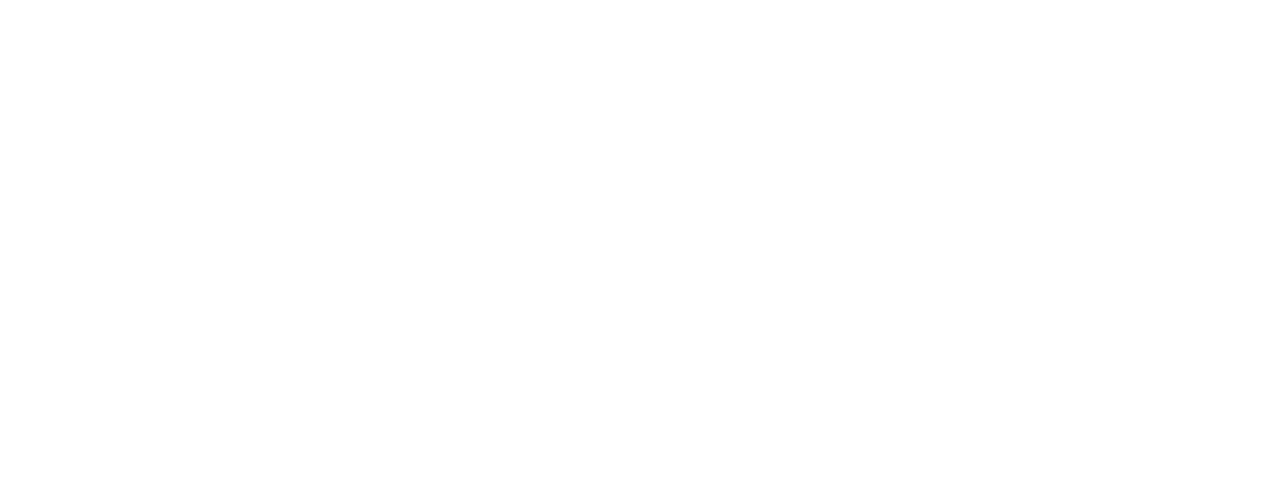
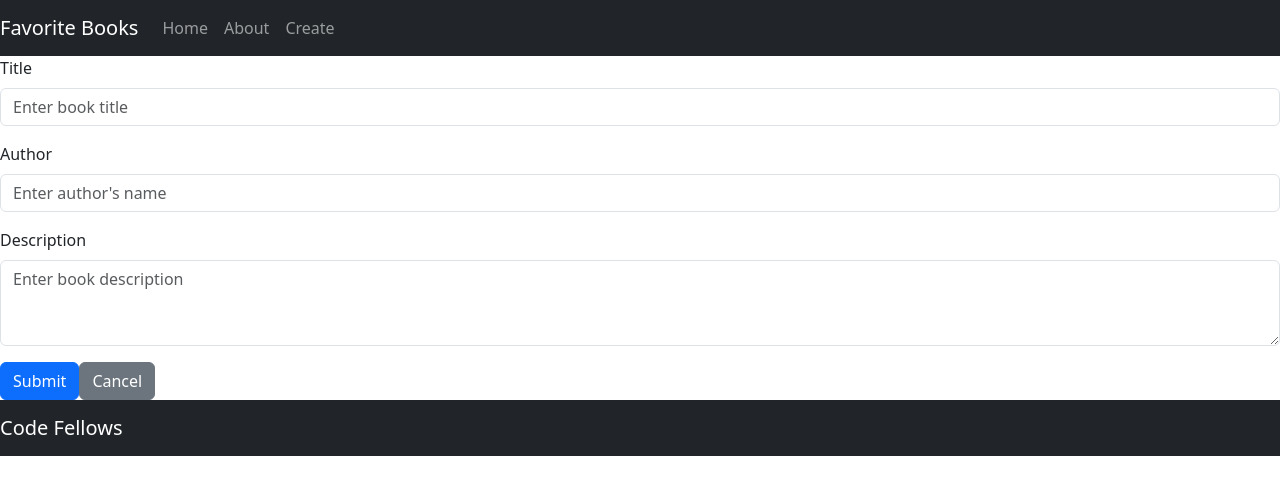
Before and after one commit to HighMid/can-of-books-frontend, a React (Vite) app: page /createform in a window 1280 px wide. Before the commit this address had no page. Shown: the top 494 px of the page. Built offline with nearby package versions, Linux system fonts and the light colour scheme.

Commit message:
Updated BookList, Modal, WIP renderList

```diff
--- a/package.json
+++ b/package.json
@@ -10,6 +10,7 @@
     "preview": "vite preview"
   },
   "dependencies": {
+    "axios": "^1.6.2",
     "bootstrap": "^5.3.1",
     "react": "^18.2.0",
     "react-bootstrap": "^2.9.1",
--- a/src/About.jsx
+++ b/src/About.jsx
@@ -20,8 +20,8 @@ function About() {
   return(
     <div>
       <h2>About The Devs</h2>
-      {developers.map((dev, index) => (
-        <div key={index}>
+      {developers.map(dev => (
+          <div key={dev.devName}>
           <h3>{dev.devName}</h3>
           <p>{dev.role}</p>
           <p>{dev.bio}</p>
--- a/src/App.jsx
+++ b/src/App.jsx
@@ -3,6 +3,7 @@ import Header from './Header';
 import Footer from './Footer';
 import BestBooks from './BestBooks';
 import About from './About';
+import CreateForm from './CreateForm';
 import 'bootstrap/dist/css/bootstrap.min.css';
 import {
   BrowserRouter as Router,
@@ -17,9 +18,12 @@ function App(){
       <Routes>
         <Route path="/" element={<><Header /><BestBooks /><Footer /></>}/>
         <Route path="/about" element={<><Header /><About /><Footer /></>}/>
+        <Route path="/createform" element={<><Header /><CreateForm /><Footer /></>}/>
       </Routes>
     </Router>
   );
 }
 
+
+
 export default App;
--- a/src/BestBooks.jsx
+++ b/src/BestBooks.jsx
@@ -1,31 +1,70 @@
 import Carousel from 'react-bootstrap/Carousel';
-import {useEffect, useState} from 'react';
-
+import { useEffect, useState } from 'react';
+import axios from 'axios';
+import BookFormModal from './BookFormModal';
+import BookList from './BookList';
 
 function BestBooks() {
 
   const [books, setBooks] = useState([]);
+  const [showModal, setShowModal] = useState(false);
+  const [currentBook, setCurrentBook] = useState(null);
 
-  useEffect(()=>{
-    fetch('/books')
-    .then(response => response.json())
-    .then(data => setBooks(data))
-    .catch(error => console.error('Error:', error));
+  const API = import.meta.env.VITE_SERVER
+
+  useEffect(() => {
+    fetchBooks();
   }, []);
 
+  async function fetchBooks() {
+    try {
+      const response = await axios.get("https://can-of-books-backend-cdrn.onrender.com/books");
+      setBooks(response.data);
+      console.log(response.data);
+    } catch (error) {
+      console.error('Error fetching books:', error);
+    }
+  }
 
-  /* TODO: Make a GET request to your API to fetch all the books from the database  */
+  const deleteBook = (bookId) => {
+    axios.delete(`/books/${bookId}`)
+      .then(() => {
+        setBooks(prevBooks => prevBooks.filter(book => book.id !== bookId));
+      })
+      .catch(error => console.error('Error deleting book:', error));
+  };
 
+  const handleAddBook = () => {
+    setCurrentBook(null);
+    setShowModal(true);
+  };
 
+  const handleEditBook = (book) => {
+    setCurrentBook(book);
+    setShowModal(true);
+  };
+
+  const handleDeleteBook = async (bookId) => {
+    try {
+      console.log(bookId);
+      await axios.delete(`https://can-of-books-backend-cdrn.onrender.com/books/${bookId}`);
+      setBooks(books.filter(book => book._id !== bookId));
+    } catch (error) {
+      console.error('Error deleting book:', error);
+    }
+  };
+
+  // TODO: Request Book data from API
 
   return (
-      <>
+    <div>
       <h2>My Essential Lifelong Learning & Formation Shelf</h2>
-
+      <button onClick={() => setShowModal(true)}>Add Book</button>
+      {showModal && <BookFormModal setShowModal={setShowModal} setBooks={setBooks} />}
       {books.length > 0 ? (
         <Carousel>
           {books.map(book => (
-              <Carousel.Item key={book.id}>
+            <Carousel.Item key={book._id}>
               <img
                 className="d-block w-100"
                 src={book.imageUrl}
@@ -34,6 +73,7 @@ function BestBooks() {
               <Carousel.Caption>
                 <h3>{book.title}</h3>
                 <p>{book.description}</p>
+                <button onClick={() => deleteBook(book.id)}>Delete</button>
               </Carousel.Caption>
             </Carousel.Item>
           ))}
@@ -41,7 +81,8 @@ function BestBooks() {
       ) : (
         <h3>No Books Found :(</h3>
       )}
-      </>
+      <BookList books={books} onDelete={handleDeleteBook} onEdit={handleEditBook} />
+    </div>
   );
 }
 
--- /dev/null
+++ b/src/BookFormModal.jsx
@@ -0,0 +1,67 @@
+import React, { useState } from 'react';
+import Modal from 'react-bootstrap/Modal';
+import Button from 'react-bootstrap/Button';
+import Form from 'react-bootstrap/Form';
+import axios from 'axios';
+
+function BookFormModal({ show, setShowModal, setBooks, currentBook }) {
+  const [formData, setFormData] = useState(currentBook || {});
+  const [errorMessage, setErrorMessage] = useState('');
+
+  const handleSubmit = async (event) => {
+    event.preventDefault();
+    try {
+      const response = currentBook
+        ? await axios.patch(`/books/${currentBook.id}`, formData)
+        : await axios.post('/books', formData);
+
+      setBooks(prevBooks => currentBook
+        ? prevBooks.map(book => book.id === currentBook.id ? response.data : book)
+        : [...prevBooks, response.data]
+      );
+
+      setShowModal(false);
+    } catch (error) {
+      setErrorMessage('Failed to process request. Please try again.');
+    }
+  };
+
+  const handleChange = (event) => {
+    setFormData({ ...formData, [event.target.name]: event.target.value });
+  };
+
+  const handleClose = () => {
+    setShowModal(false);
+    setErrorMessage('');
+    setFormData({});
+  };
+
+  return (
+    <Modal show={show} onHide={handleClose}>
+      <Modal.Header closeButton>
+        <Modal.Title>{currentBook ? 'Edit Book' : 'Add New Book'}</Modal.Title>
+      </Modal.Header>
+      <Modal.Body>
+        <Form onSubmit={handleSubmit}>
+          {errorMessage && <p className="text-danger">{errorMessage}</p>}
+          <Form.Group className="mb-3">
+            <Form.Label>Title</Form.Label>
+            <Form.Control
+              type="text"
+              placeholder="Enter title"
+              name="title"
+              value={formData.title || ''}
+              onChange={handleChange}
+            />
+          </Form.Group>
+          {/* Add other fields as needed */}
+          <Button variant="primary" type="submit">
+            {currentBook ? 'Update' : 'Add'} Book
+          </Button>
+        </Form>
+      </Modal.Body>
+    </Modal>
+  );
+}
+
+export default BookFormModal;
--- /dev/null
+++ b/src/BookList.jsx
@@ -0,0 +1,30 @@
+import Button from 'react-bootstrap/Button';
+
+export default function BookList({ books, onDelete, onEdit }) {
+
+    console.log(books);
+  const handleDelete = (bookId) => {
+    if (window.confirm("Are you sure you want to delete this book?")) {
+      onDelete(bookId);
+    }
+  };
+
+  return (
+    <ul>
+      {books.map(book => (
+        <li key={book._id} style={{ margin: '10px 0' }}>
+          <strong>{book.title}</strong>
+          {/* Include more details here if needed */}
+          <div style={{ marginTop: '5px' }}>
+            <Button variant="danger" onClick={() => handleDelete(book.id)} style={{ marginRight: '5px' }}>
+              Delete
+            </Button>
+            <Button variant="info" onClick={() => onEdit(book)}>
+              Edit
+            </Button>
+          </div>
+        </li>
+      ))}
+    </ul>
+  );
+}
--- /dev/null
+++ b/src/CreateForm.jsx
@@ -0,0 +1,90 @@
+import React, { useState } from 'react';
+import Form from 'react-bootstrap/Form';
+import Button from 'react-bootstrap/Button';
+import axios from 'axios';
+
+function CreateForm({ onBookCreate }) {
+
+    const [bookData, setBookData] = useState({
+        title: '',
+        author: '',
+        description: ''
+    });
+
+    const [errorMessage, setErrorMessage] = useState('');
+
+    const handleChange = (event) => {
+        setBookData({ ...bookData, [event.target.name]: event.target.value });
+        setErrorMessage(''); // Clear error message on new input
+    };
+
+    const handleSubmit = async (event) => {
+        event.preventDefault();
+        if (!bookData.title || !bookData.author || !bookData.description) {
+            setErrorMessage('Please fill in all fields');
+            return;
+        }
+
+        try{
+            const response = await axios.post('https://can-of-books-backend-sdh5.onrender.com/books', bookData);
+
+            console.log('Book Created ! ! !', response);
+
+            onBookCreate(bookData);
+            setBookData({ title: '', author: '', description: '' });
+
+        }catch(error){
+            console.error('Error creating book:', error);
+        }
+
+    };
+
+    const handleCancel = () => {
+        setBookData({ title: '', author: '', description: '' });
+        setErrorMessage(''); // Clear error message
+    };
+
+    return (
+        <div>
+            <Form onSubmit={handleSubmit}>
+                {errorMessage && <p className="text-danger">{errorMessage}</p>}
+
+                <Form.Group className="mb-3">
+                    <Form.Label>Title</Form.Label>
+                    <Form.Control
+                        type="text"
+                        placeholder="Enter book title"
+                        name="title"
+                        value={bookData.title}
+                        onChange={handleChange} />
+                </Form.Group>
+
+                <Form.Group className="mb-3">
+                    <Form.Label>Author</Form.Label>
+                    <Form.Control
+                        type="text"
+                        placeholder="Enter author's name"
+                        name="author"
+                        value={bookData.author}
+                        onChange={handleChange} />
+                </Form.Group>
+
+                <Form.Group className="mb-3">
+                    <Form.Label>Description</Form.Label>
+                    <Form.Control
+                        as="textarea"
+                        rows={3}
+                        placeholder="Enter book description"
+                        name="description"
+                        value={bookData.description}
+                        onChange={handleChange} />
+                </Form.Group>
+
+                <Button variant="primary" type="submit">Submit</Button>
+                <Button variant="secondary" onClick={handleCancel}>Cancel</Button>
+            </Form>
+        </div>
+    );
+}
+
+export default CreateForm;
--- a/src/Header.jsx
+++ b/src/Header.jsx
@@ -9,6 +9,7 @@ function Header(){
       <Nav>
         <Nav.Link as={Link} to ="/">Home</Nav.Link>
         <Nav.Link as={Link} to ="/about">About</Nav.Link>
+        <Nav.Link as={Link} to ="/createform">Create</Nav.Link>
       </Nav>
     </Navbar>
   );
```
Also changed, not shown: 1 other file (tests, documents, lock files or other folders). Lines whose indentation alone changed are shown as unchanged.
